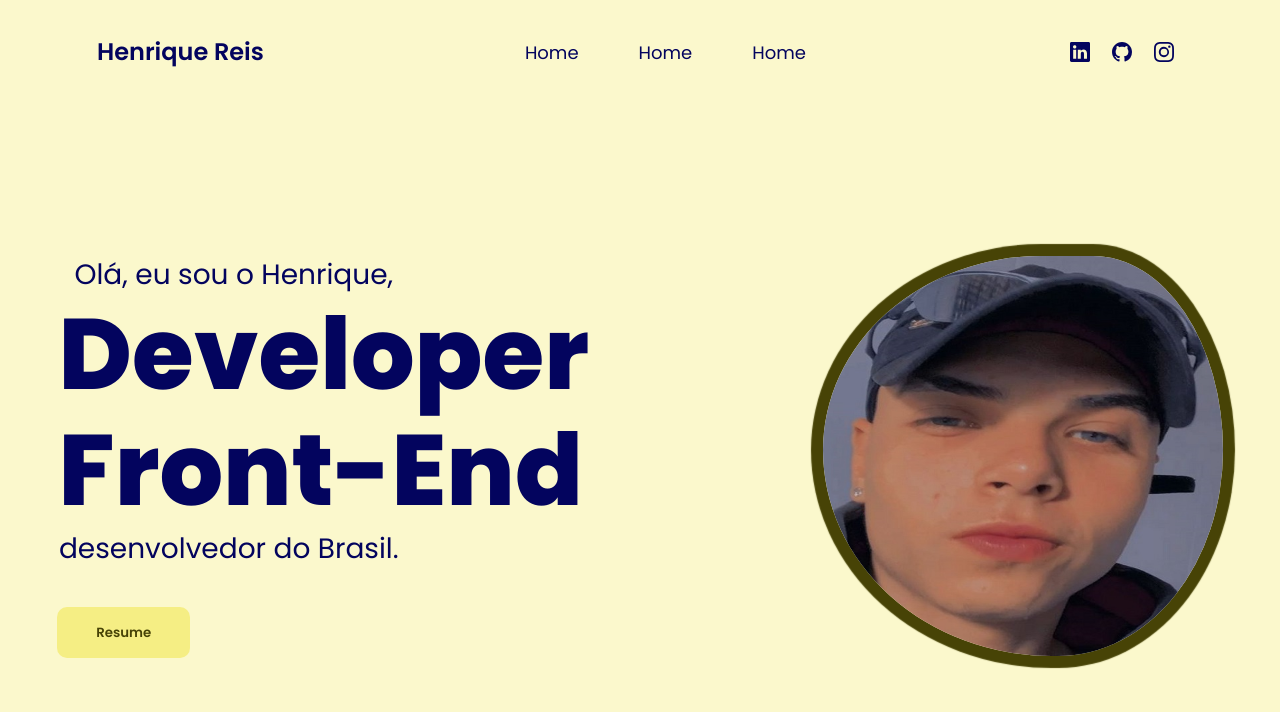
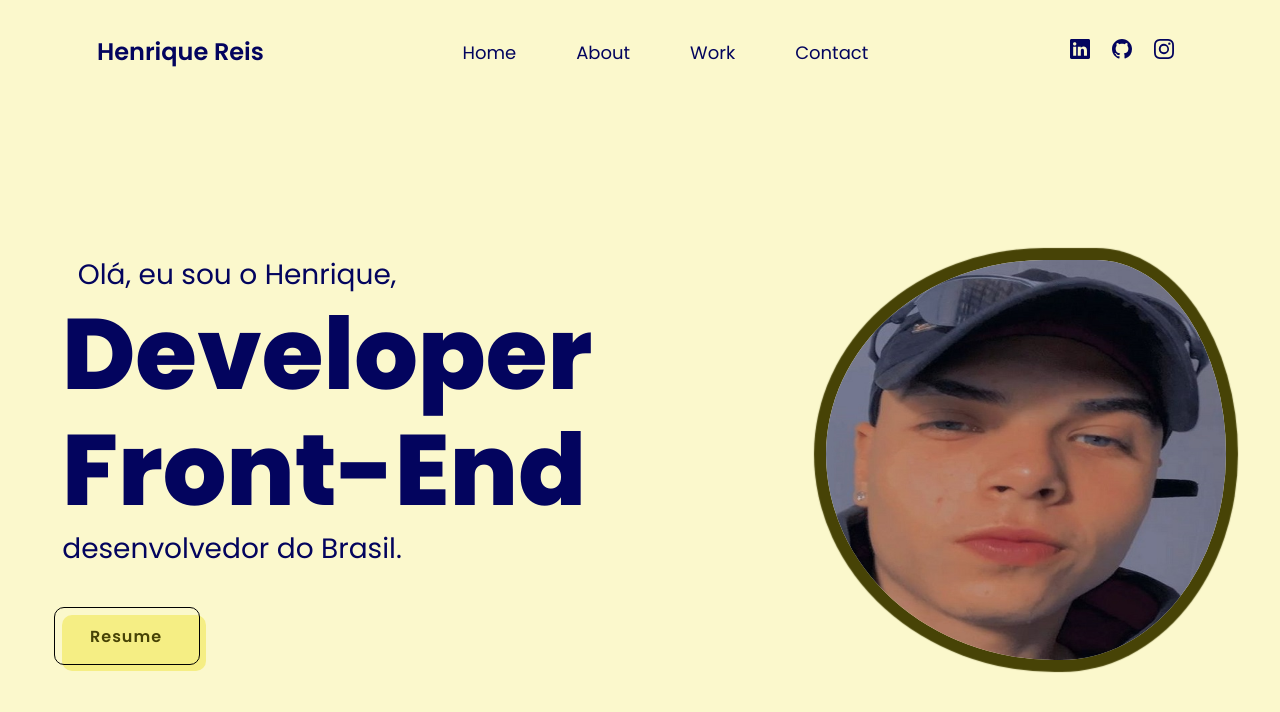
Before and after one commit to Kraven321/portfolio-ReactJS, a React (Vite) app in the folder portfolio/: page / in a window 1280 px wide. Shown: the top 712 px of the page. Built offline with nearby package versions, Linux system fonts and the light colour scheme.

Commit message:
segundo commit

```diff
--- a/portfolio/src/components/header/Header.jsx
+++ b/portfolio/src/components/header/Header.jsx
@@ -46,14 +46,15 @@ export const Header = () => {
         <nav>
             <ul>
                 <li><a href="%#">Home</a></li>
-                <li><a href="%#">Home</a></li>
-                <li><a href="%#">Home</a></li>
+                <li><a href="%#">About</a></li>
+                <li><a href="%#">Work</a></li>
+                <li><a href="%#">Contact</a></li>
             </ul>
         </nav>
         <div className="socials">
-            <BsLinkedin className='medias'/>
-            <BsGithub className='medias'/>
-            <BsInstagram className='medias'/>
+            <a href="#"><BsLinkedin className='medias'/></a>
+            <a href="#"><BsGithub className='medias'/></a>
+            <a href="#"><BsInstagram className='medias'/></a>
         </div>
     </TagHeader>
   )
--- a/portfolio/src/components/main/Main.jsx
+++ b/portfolio/src/components/main/Main.jsx
@@ -44,18 +44,38 @@ export const TagMain = styled.main`
     .btn button{
         color: #474306;
         background-color: #F5EE84;
-        padding: 16px 39px 15px 39px;
-        border-radius: 10px;
-        outline: none;
-        border: none;
-        transition: .4s ease-in;
-        cursor:pointer;
+        font-size: 16px;
+  font-weight: 200;
+  letter-spacing: 1px;
+  padding: 16px 37px 15px 35px;
+  border-radius: 10px;
+  outline: 0;
+  border: 1px solid black;
+  cursor: pointer;
+  position: relative;
+  background-color: rgba(0, 0, 0, 0);
+  user-select: none;
+  -webkit-user-select: none;
+  touch-action: manipulation;
         font-weight: 600;
     }
-    .btn button:hover{
-        background-color: yellow;
-        color: black;
-    }
+    .btn button:after {
+  content: "";
+  background-color: #F5EE84;
+  width: 100%;
+  z-index: -1;
+  position: absolute;
+  height: 100%;
+  top: 7px;
+  left: 7px;
+  border-radius: 10px;
+  transition: 0.2s;
+}
+
+.btn button:hover:after {
+  top: 0px;
+  left: 0px;
+}
 
     .right{
         display: flex;
```
Also changed, not shown: 1 other file (tests, documents, lock files or other folders).
